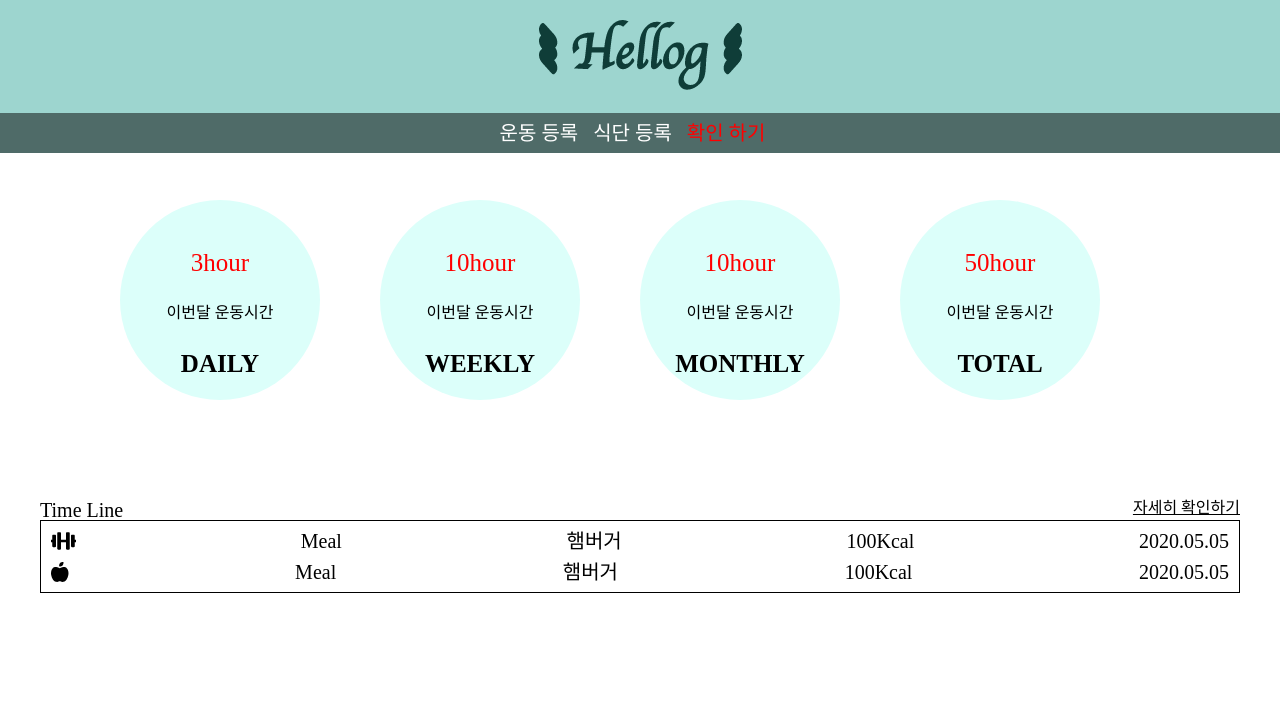
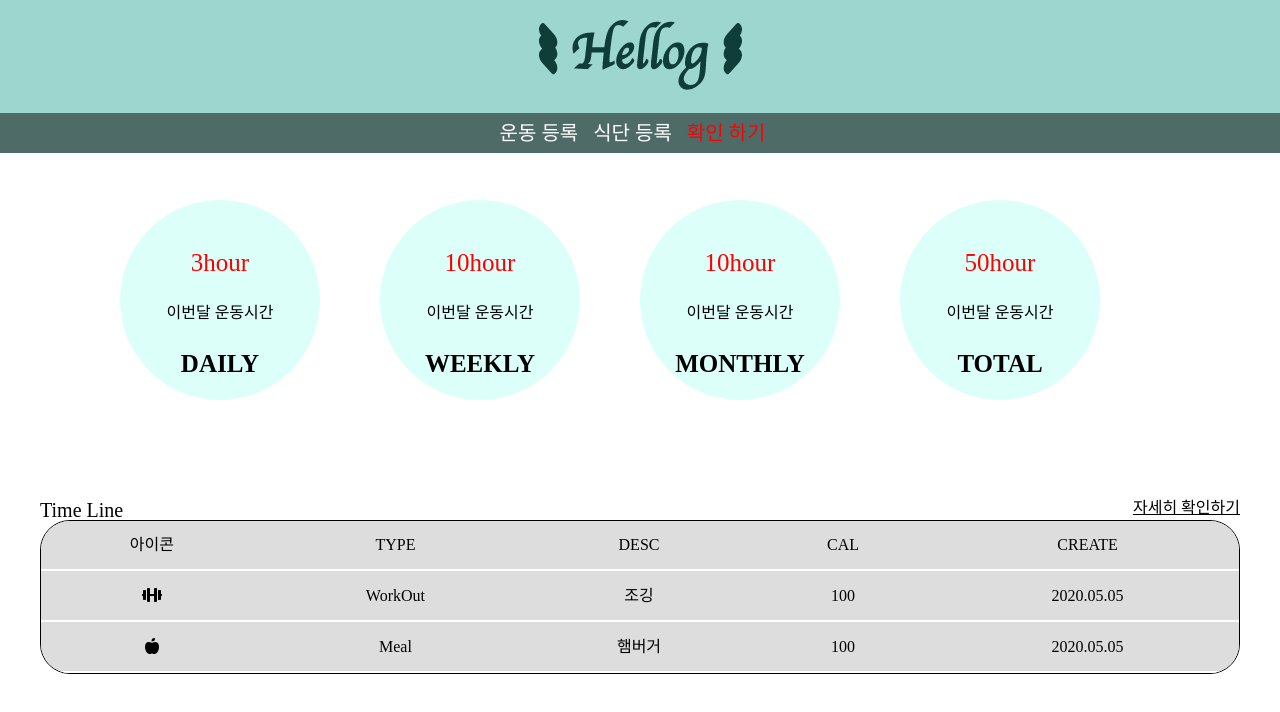
Before and after one commit to DongKwonSeo/portfolio, a React (Create React App) app in the folder front_end/: page /total in a window 1280 px wide. Shown: the top 712 px of the page. Built offline with nearby package versions, Linux system fonts and the light colour scheme.

Commit message:
add table border-radious

```diff
--- a/front_end/src/pages/main/table/table_workout.jsx
+++ b/front_end/src/pages/main/table/table_workout.jsx
@@ -37,7 +37,6 @@ const Workout = (props) => {
   });
 
   useEffect(() => {
-    // 저장한걸 get http://localhost:3601/api/workout 가지고 온다
     axios.get("http://localhost:3601/api/workout").then((result) => {
       // console.log({ result });
       // console.log({ data: result.data.data });
--- a/front_end/src/pages/main/table/table_workouts_item.jsx
+++ b/front_end/src/pages/main/table/table_workouts_item.jsx
@@ -2,37 +2,15 @@ import React, { useState } from "react";
 // import ModalWorkout from "../../../modals/workout/modal_workout";
 
 const WorkoutsItem = ({ work, setModal, isopen, setisopen, setmodalState }) => {
-  // const [isopen, setisopen] = useState(false);
+  const modal = () => {
+    setisopen(!isopen);
+    setmodalState({
+      type: "workout",
+      _id: work._id,
+    });
+  };
   return (
-    <tr
-      onClick={
-        // () => setisopen(!isopen);
-        () => {
-          setisopen(!isopen);
-          setmodalState({
-            type: "workout",
-            _id: work._id,
-          });
-        }
-
-        // alert(
-        //   work.create + " " + work.workout_type + " " + work.workout_calorie
-        // );
-        // modal창을 열어주는 함수
-        // setModal(
-        //   // work.create + " " + work.workout_type + " " + work.workout_calorie
-        // );
-        // console.log("=_=?")
-      }
-    >
-      {/* {isopen ? (
-        <ModalWorkout
-          create={work.create}
-          workout_type={work.workout_type}
-          hour={work.hour}
-          workout_calorie={work.workout_calorie}
-        />
-      ) : null} */}
+    <tr onClick={modal}>
       <td>{work.create}</td>
       <td>{work.workout_type}</td>
       <td>{work.hour}</td>
--- a/front_end/src/pages/total/total.jsx
+++ b/front_end/src/pages/total/total.jsx
@@ -3,6 +3,7 @@ import { Link } from "react-router-dom";
 import TotalList from "./total_list";
 import "../../scss/total.scss";
 import TotalTimeline from "./total_timeline";
+import "../../scss/reset.css";
 
 const Total = (props) => {
   const [total_list, settotal_list] = useState([
@@ -35,15 +36,15 @@ const Total = (props) => {
   const [timeLine, settimeLine] = useState([
     {
       id: "1",
-      color: <i className="fas fa-dumbbell"></i>,
-      type: "Meal",
-      desc: "햄버거",
+      icon: <i className="fas fa-dumbbell"></i>,
+      type: "WorkOut",
+      desc: "조깅",
       cal: "100",
       create: "2020.05.05",
     },
     {
       id: "2",
-      color: <i className="fas fa-apple-alt"></i>,
+      icon: <i className="fas fa-apple-alt"></i>,
       type: "Meal",
       desc: "햄버거",
       cal: "100",
@@ -65,13 +66,35 @@ const Total = (props) => {
               <h2 className="total__h2">자세히 확인하기</h2>
             </Link>
           </div>
+
           <div className="total__wrap2">
+            <table className="total__wrap2__table">
+              <thead className="total__wrap2__thead">
+                <tr>
+                  <th>아이콘</th>
+                  <th>TYPE</th>
+                  <th>DESC</th>
+                  <th>CAL</th>
+                  <th>CREATE</th>
+                </tr>
+              </thead>
+              <tbody>
+                {timeLine.map((timeLines) => (
+                  <TotalTimeline
+                    timeLines={timeLines} //
+                    key={timeLines.id}
+                  />
+                ))}
+              </tbody>
+            </table>
+
+            {/*
             {timeLine.map((timeLines) => (
               <TotalTimeline
                 timeLines={timeLines} //
                 key={timeLines.id}
               />
-            ))}
+            ))} */}
           </div>
         </div>
       </div>
--- a/front_end/src/pages/total/total_timeline.jsx
+++ b/front_end/src/pages/total/total_timeline.jsx
@@ -2,17 +2,26 @@ import React from "react";
 import "../../scss/totalTimeline.scss";
 const TotalTimeline = ({ timeLines }) => {
   return (
-    <div className="totalTimeline">
-      <div className="totalTimeline__wrap">
-        <ul className="totalTimeline__list">
-          <li>{timeLines.color}</li>
-          <li>{timeLines.type}</li>
-          <li>{timeLines.desc}</li>
-          <li>{timeLines.cal}Kcal</li>
-          <li>{timeLines.create}</li>
-        </ul>
-      </div>
-    </div>
+    <tr>
+      <td>{timeLines.icon}</td>
+      <td>{timeLines.type}</td>
+      <td>{timeLines.desc}</td>
+      <td>{timeLines.cal}</td>
+      <td>{timeLines.create}</td>
+    </tr>
+
+    // <div className="totalTimeline">
+    //   <div className="totalTimeline__wrap">
+
+    //     <ul className="totalTimeline__list">
+    //       <li>{timeLines.color}</li>
+    //       <li>{timeLines.type}</li>
+    //       <li>{timeLines.desc}</li>
+    //       <li>{timeLines.cal}Kcal</li>
+    //       <li>{timeLines.create}</li>
+    //     </ul>
+    //   </div>
+    // </div>
   );
 };
 
--- a/front_end/src/scss/totalTimeline.scss
+++ b/front_end/src/scss/totalTimeline.scss
@@ -12,3 +12,21 @@
     font-size: 20px;
   }
 }
+
+.total__wrap2 {
+  border: none;
+  &__table {
+    border: 1px solid #000000 !important;
+    border-collapse: separate;
+    border-radius: 30px;
+    width: 100%;
+    overflow: hidden;
+    text-align: center;
+  }
+  &__table th,
+  td {
+    padding: 1em;
+    background: #ddd;
+    border-bottom: 2px solid white;
+  }
+}
```
